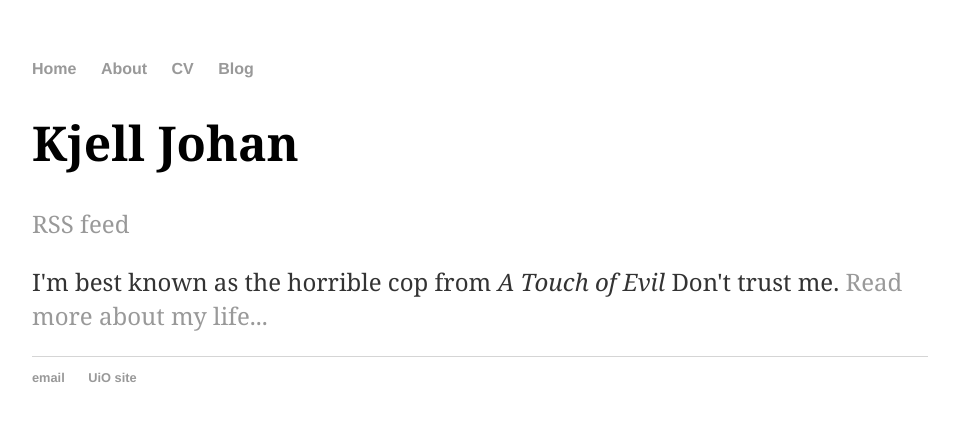
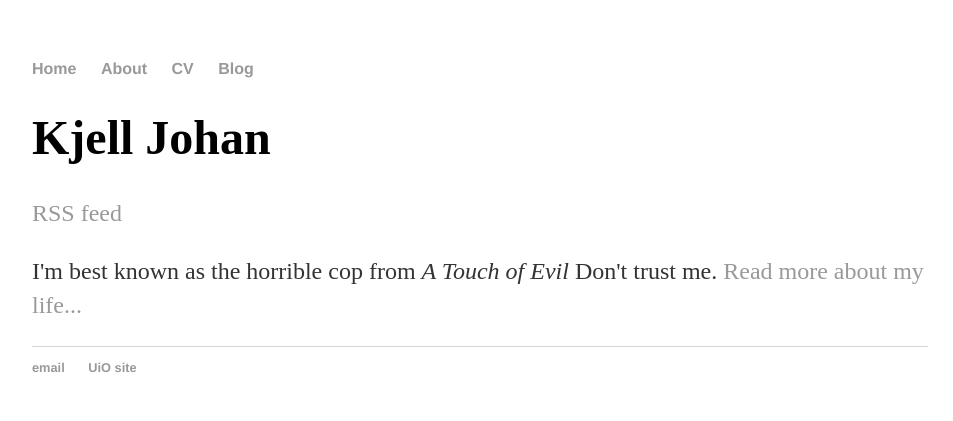
Before and after one commit to kjelljs/kjelljs.github.io, a Jekyll site: the page built from index.html, in a window 1280 px wide. Shown: the top 421 px of the page, without its empty margins (160-1113 px from the left). Built offline with Jekyll 4.4.1, drawn with Linux system fonts in a browser that asks for light colours.

Commit message:
Update main.css

```diff
--- a/css/main.css
+++ b/css/main.css
@@ -21,11 +21,11 @@ a:hover {
 }
 h1 {
     font-size: 3em;
-    font-family:'Georgia';
+    font-family:'Chancery';
 }
 p {
     font-size: 1.5em;
-    font-family:'Georgia';
+    font-family:'Chancery';
     line-height: 1.4em;
     color: #333;
 }
```
